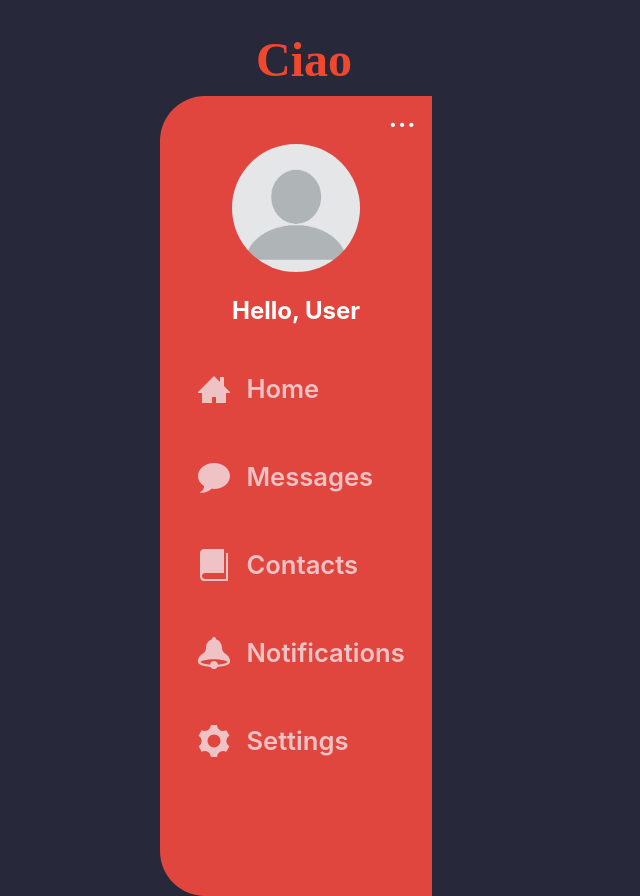
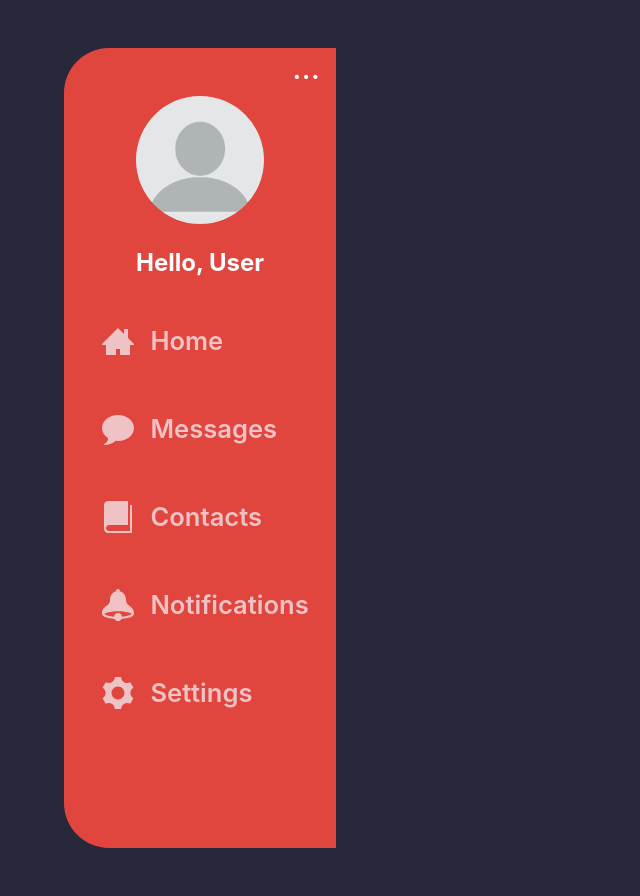
Before and after one commit to AdamPayne238/ciao-fe, a React (Create React App) app in the folder ciao-app/: page /ciao in a window 1280 px wide. Shown: the whole page, without its empty margins (0-640 px from the left). Built offline with nearby package versions, Linux system fonts and the light colour scheme; sample sign-in values are in the browser's storage.

Commit message:
adjusted layout for ciao home and added twitter icon

```diff
--- a/ciao-app/src/components/app/Ciao.js
+++ b/ciao-app/src/components/app/Ciao.js
@@ -13,10 +13,8 @@ import './Ciao.scss'
 const Ciao = () => {
 
     return(
-        <>
-            <div className="ciao-logo">
-                <h1>Ciao</h1>
-            </div>
+
+
 
             <div className="ciao-container">
 
@@ -34,7 +32,7 @@ const Ciao = () => {
                 <Settings />
 
             </div>
-        </>
+
     )
 }
 
--- a/ciao-app/src/components/app/Ciao.scss
+++ b/ciao-app/src/components/app/Ciao.scss
@@ -1,9 +1,11 @@
 .ciao-container{
     display: flex;
     height: 50rem;
-    // padding: 0rem;
-    padding-right: 10rem;
-    padding-left: 10rem;
+    // width: 90rem;
+    padding: 3rem;
+    padding-right: 4rem;
+    padding-left: 4rem;
+
 }
 
 .ciao-logo{
--- a/ciao-app/src/components/app/home-tab/Home.scss
+++ b/ciao-app/src/components/app/home-tab/Home.scss
@@ -88,23 +88,32 @@
 
             .ciao-home-github{
                 display: flex;
+                align-items: center;
+
             }
 
             .ciao-home-linkedin{
                 display: flex;
+                align-items: center;
+
             }
 
             .ciao-home-twitter{
                 display: flex;
+                align-items: center;
+
             }
 
             .ciao-home-email{
                 display: flex;
+                align-items: center;
+
             }
 
             svg{
                 height: 4.5rem;
                 width: 4.5rem;
+
             }
 
         }
```
